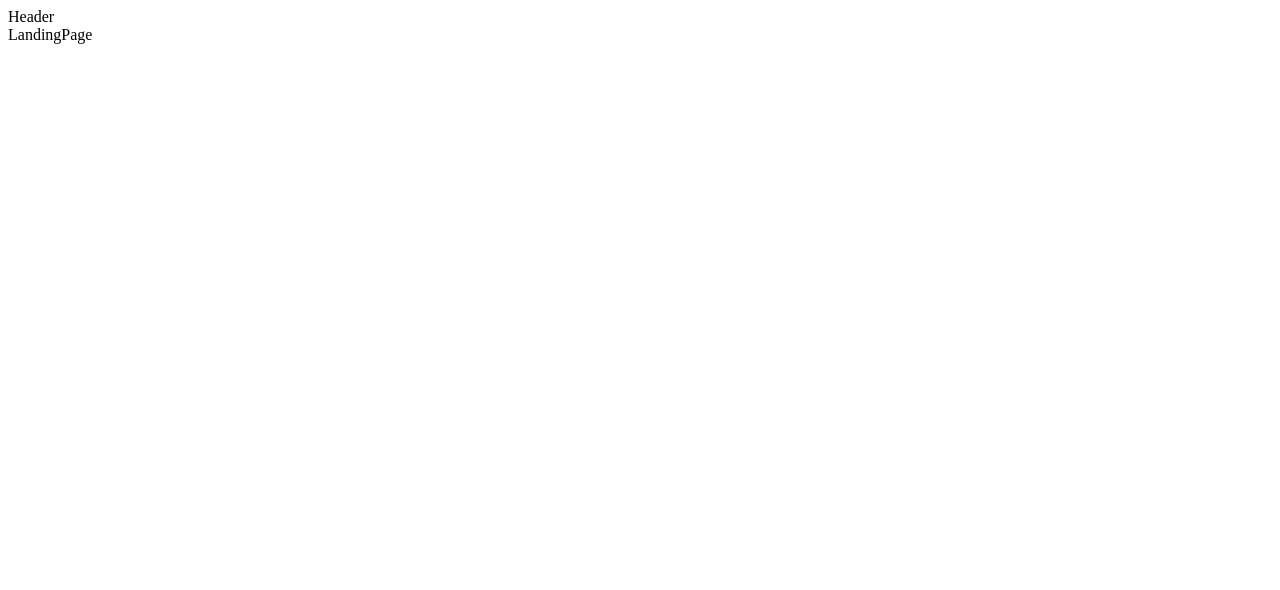
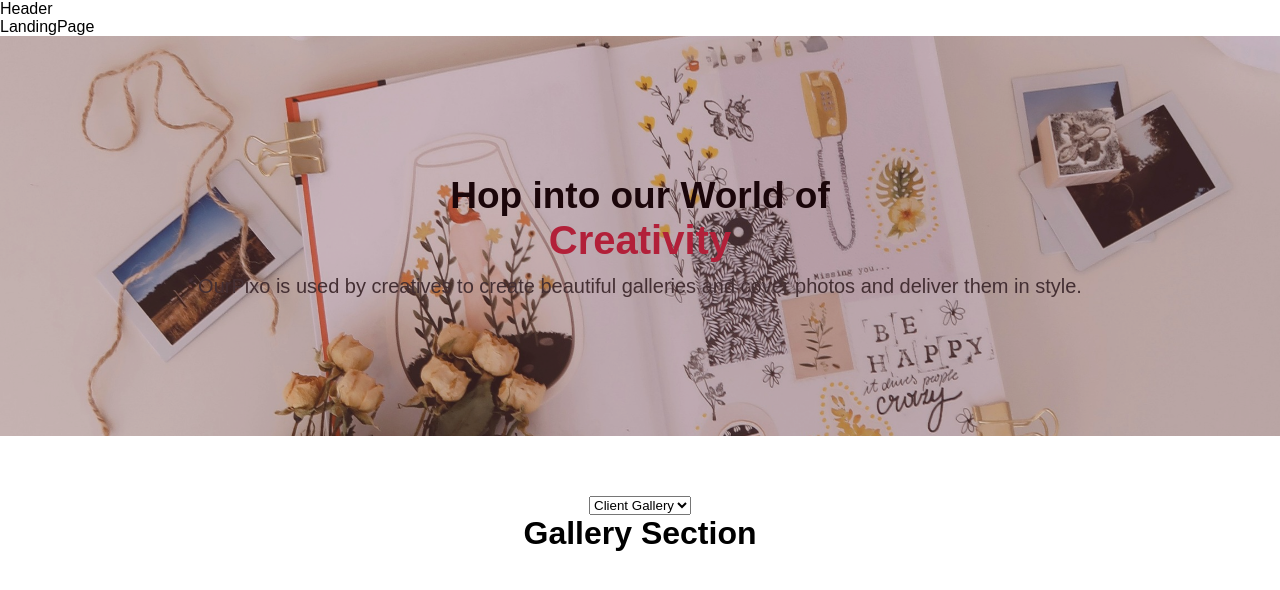
Before and after one commit to MITCHYUGAN/Project-Our-PIXO, a React (Vite) app: page / in a window 1280 px wide. Shown: the top 590 px of the page. Built offline with nearby package versions, Linux system fonts and the light colour scheme.

Commit message:
added: showcase sections, dropdown selection functionality, showcase section styling

```diff
--- a/src/App.css
+++ b/src/App.css
@@ -0,0 +1,72 @@
+* {
+    margin: 0;
+    padding: 0;
+    box-sizing: border-box;
+    font-family: sans-serif;
+}
+
+
+/* SHOWCASE SECTION STYLES (i.e gallery, bookings, marketplace) */
+.showcase-wrapper {
+    text-align: center;
+    width: 100%;
+}
+.showcase-sections {
+    display: flex;
+    flex-direction: column;
+    gap: 60px;
+}
+.gallery-banner {
+    display: flex;
+    flex-direction: column;
+    align-items: center;
+    justify-content: center;
+    /* background-image: linear-gradient(rgba(135, 32, 50, 0.3), rgba(135, 32, 50, 0.1)), url(../public/banner-image.jpeg); */
+    background-position: center;
+    background-repeat: no-repeat;
+    height: 400px;
+    position: relative;
+}
+.gallery-banner .banner-image-wrapper img {
+    position: absolute;
+    top: 0;
+    bottom: 0;
+    left: 0;
+    right: 0;
+    width: 100%;
+    height: 100%;
+    object-fit: cover;
+    z-index: -1;
+}
+.gallery-banner::before {
+    content: '';
+    position: absolute;
+    top: 0;
+    left: 0;
+    width: 100%;
+    height: 100%;
+    background-color: rgba(135, 32, 50, 0.5); /* Adjust this for your color overlay */
+    z-index: 0; /* This ensures the color overlay is above the image but below the content */
+    opacity: 0.4;
+}
+.gallery-banner .banner-text {
+    display: flex;
+    flex-direction: column;
+    gap: 10px;
+    padding: 0 10px;
+}
+.gallery-banner .banner-text h1 {
+    font-size: 37px;
+    font-weight: bold;
+    line-height: 45px;
+}
+.gallery-banner h1 span {
+    font-size: 40px;
+    color: #BC203B;
+}
+.gallery-banner .banner-text p {
+    color: #333333;
+    font-weight: lighter;
+    font-size: 20px;
+    line-height: 25px;
+}
--- a/src/App.jsx
+++ b/src/App.jsx
@@ -1,5 +1,6 @@
 // import { useState } from 'react'
 import './App.css'
+import MainComponent from './components/Gallery/MainComponent'
 import Header from './components/Header/Header'
 import LandingPage from './components/LandingPage/LandingPage'
 
@@ -9,6 +10,7 @@ function App() {
     <>
       <Header />
       <LandingPage />
+      <MainComponent />
     </>
   )
 }
--- /dev/null
+++ b/src/components/Gallery/BookingSection.jsx
@@ -0,0 +1,12 @@
+// BookingsSection.js
+import React from "react";
+
+function BookingSection() {
+  return (
+    <div>
+      <h1>Bookings Section</h1>
+    </div>
+  );
+}
+
+export default BookingSection;
--- /dev/null
+++ b/src/components/Gallery/GalleryBanner.jsx
@@ -0,0 +1,22 @@
+import React from 'react'
+
+function GalleryBanner() {
+  return (
+    <div className='gallery-banner'>
+      <div className='banner-image-wrapper'>
+        <img src="./banner-image.jpeg" alt="" />
+      </div>
+        <div className='banner-text'>
+      <h1>
+        Hop into our World of <br /><span>Creativity</span>
+      </h1>
+      <p>
+        OurPixo is used by creatives to create beautiful galleries and cover
+        photos and deliver them in style.
+      </p>
+        </div>
+    </div>
+  );
+}
+
+export default GalleryBanner
--- a/src/components/Gallery/GallerySection.jsx
+++ b/src/components/Gallery/GallerySection.jsx
@@ -1,4 +1,5 @@
 import React from 'react'
+import "../../App.css"
 
 function GallerySection() {
   return (
--- /dev/null
+++ b/src/components/Gallery/MainComponent.jsx
@@ -0,0 +1,50 @@
+import React, { useState } from "react";
+import "../../App.css";
+import GallerySection from "./GallerySection";
+import BookingSection from "./BookingSection";
+import MarketplaceSection from "./MarketplaceSection";
+import GalleryBanner from "./GalleryBanner";
+
+function MainComponent() {
+  // State to store the current selection
+  const [selectedSection, setSelectedSection] = useState("client-gallery");
+
+  // Function to handle changes in dropdown
+  const handleSelectionChange = (event) => {
+    setSelectedSection(event.target.value);
+  };
+
+  // Function to render the selected component
+  const renderSelectedSection = () => {
+    switch (selectedSection) {
+      case "client-gallery":
+        return <GallerySection />;
+      case "bookings":
+        return <BookingSection />;
+      case "marketplace":
+        return <MarketplaceSection />;
+      default:
+        return <GallerySection />;
+    }
+  };
+
+  return (
+    <div className="showcase-wrapper">
+      <div className="showcase-sections">
+      <GalleryBanner />
+      <div>
+      <select value={selectedSection} onChange={handleSelectionChange}>
+        <option value="client-gallery">Client Gallery</option>
+        <option value="bookings">Bookings</option>
+        <option value="marketplace">Marketplace</option>
+      </select>
+
+      {/* Render the selected section below the dropdown */}
+      <div className="section-container">{renderSelectedSection()}</div>
+      </div>
+      </div>
+    </div>
+  );
+}
+
+export default MainComponent;
--- /dev/null
+++ b/src/components/Gallery/MarketplaceSection.jsx
@@ -0,0 +1,12 @@
+// MarketplaceSection.js
+import React from "react";
+
+function MarketplaceSection() {
+  return (
+    <div>
+      <h1>Marketplace Section</h1>
+    </div>
+  );
+}
+
+export default MarketplaceSection;
```
Also changed, not shown: public/banner-image.jpeg (added).
